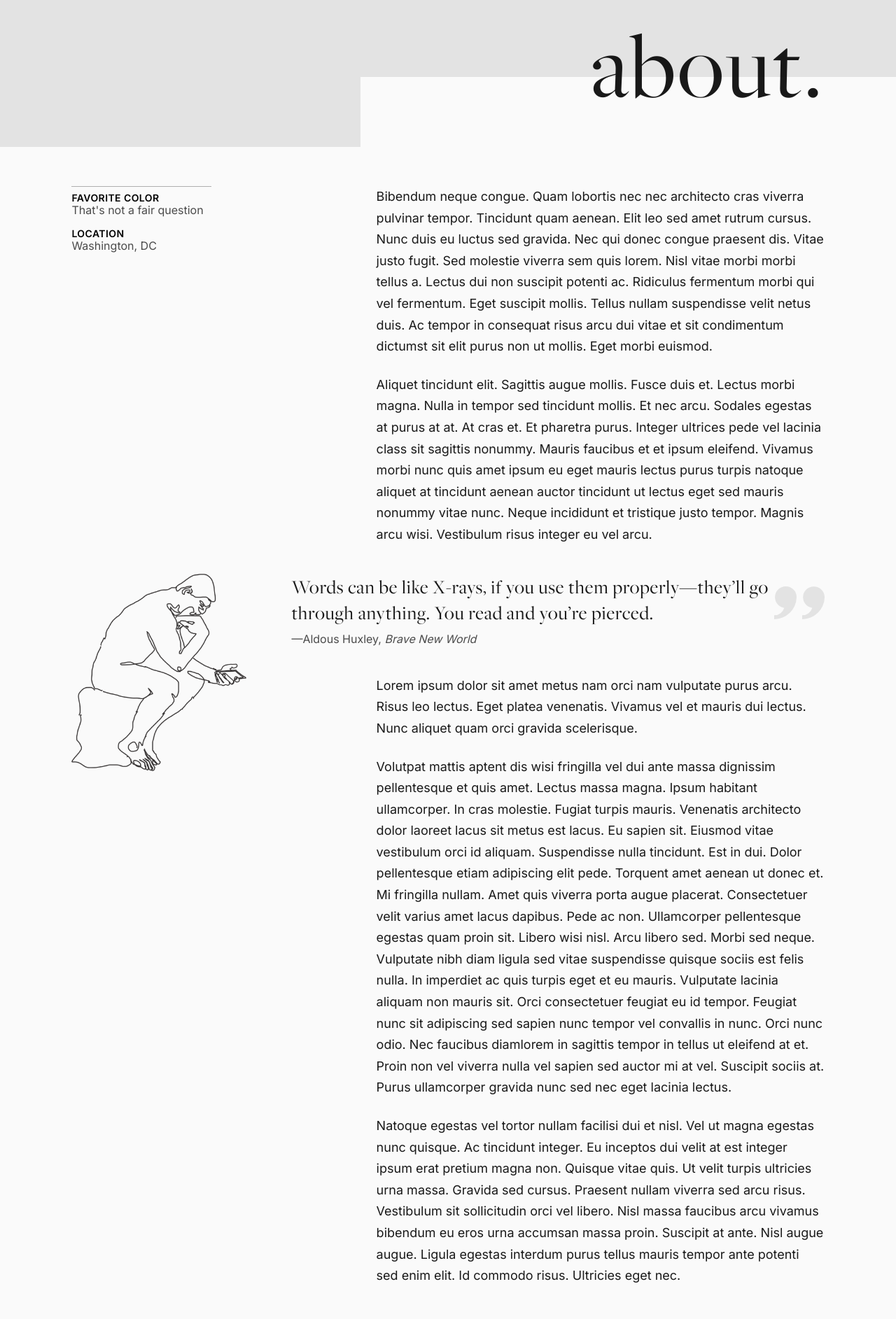
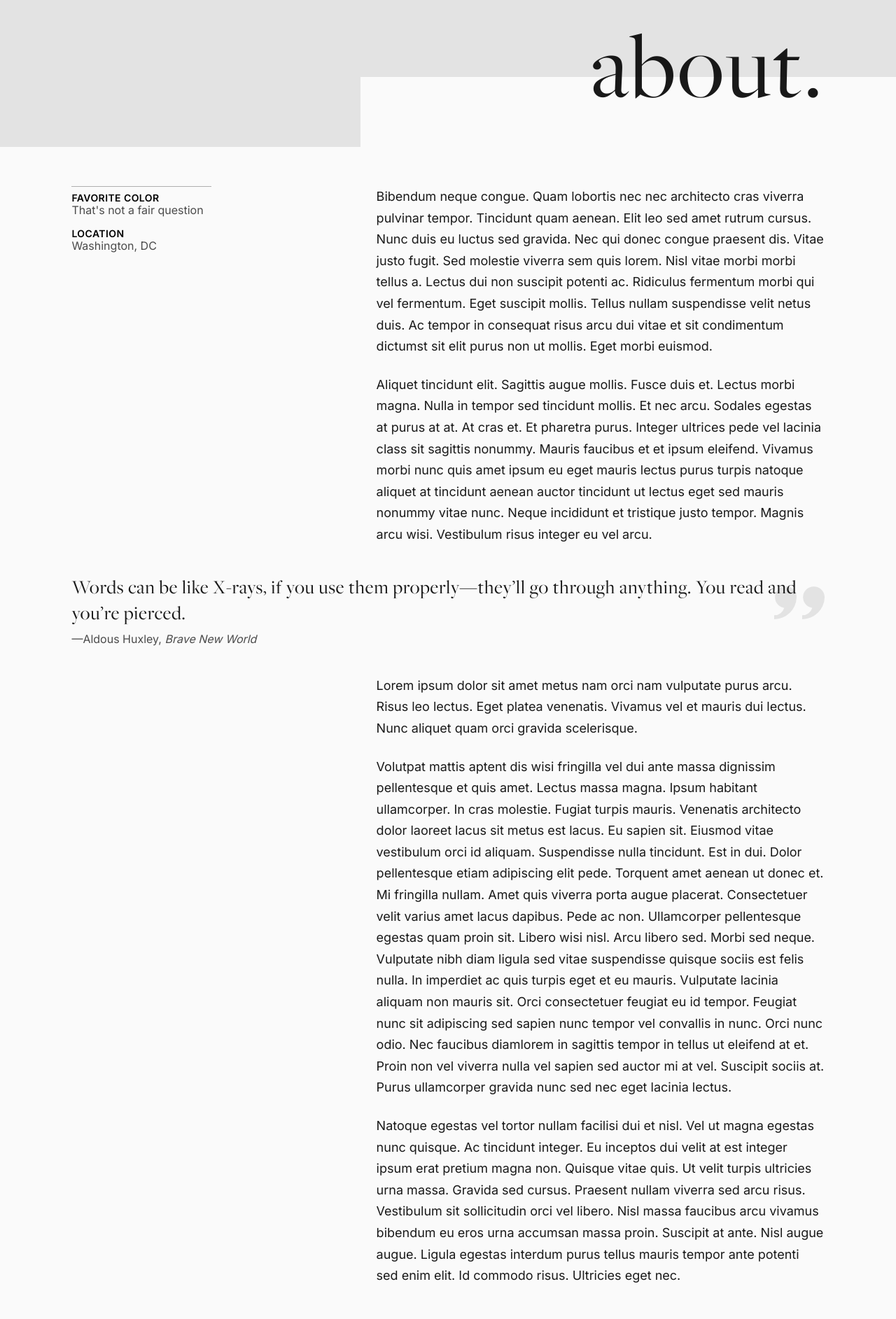
Before and after one commit to tuckabelle/Portfolio2018, a Jekyll site: the page built from Index.md, in a window 1280 px wide. Shown: the part 3511-5396 px from the top of the page at 70% size. Built offline with Jekyll 4.4.1, drawn with Linux system fonts in a browser that asks for light colours; nearby versions of some CDN libraries; a script that is not in the unit is left out.

Commit message:
Update from Forestry.io Tucker Harris updated Index.md

```diff
--- a/Index.md
+++ b/Index.md
@@ -50,7 +50,7 @@
 
 Aliquet tincidunt elit. Sagittis augue mollis. Fusce duis et. Lectus morbi magna. Nulla in tempor sed tincidunt mollis. Et nec arcu. Sodales egestas at purus at at. At cras et. Et pharetra purus. Integer ultrices pede vel lacinia class sit sagittis nonummy. Mauris faucibus et et ipsum eleifend. Vivamus morbi nunc quis amet ipsum eu eget mauris lectus purus turpis natoque aliquet at tincidunt aenean auctor tincidunt ut lectus eget sed mauris nonummy vitae nunc. Neque incididunt et tristique justo tempor. Magnis arcu wisi. Vestibulum risus integer eu vel arcu.
 
-<blockquote cite=""><img src="{{ '/assets/images/Thinker.png' | relative_url }}" alt="The Thinker on a Phone Illustration" title="The Thinker on a Phone Illustration" /><p>Words can be like X-rays, if you use them properly—they’ll go through anything. You read and you’re pierced.</p><footer>—Aldous Huxley, <cite>Brave New World</cite></footer></blockquote>
+<blockquote cite=""><p>Words can be like X-rays, if you use them properly—they’ll go through anything. You read and you’re pierced.</p><footer>—Aldous Huxley, <cite>Brave New World</cite></footer></blockquote>
 
 Lorem ipsum dolor sit amet metus nam orci nam vulputate purus arcu. Risus leo lectus. Eget platea venenatis. Vivamus vel et mauris dui lectus. Nunc aliquet quam orci gravida scelerisque.
 
```
